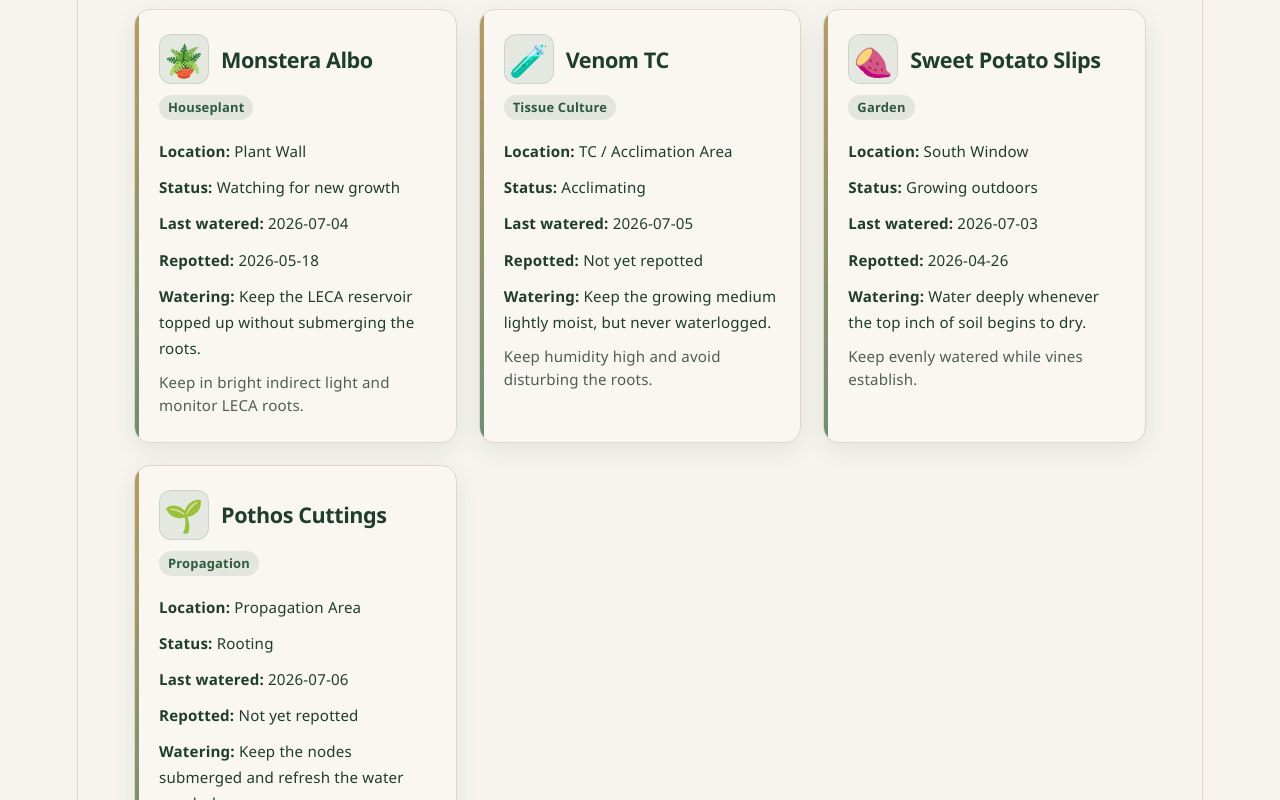
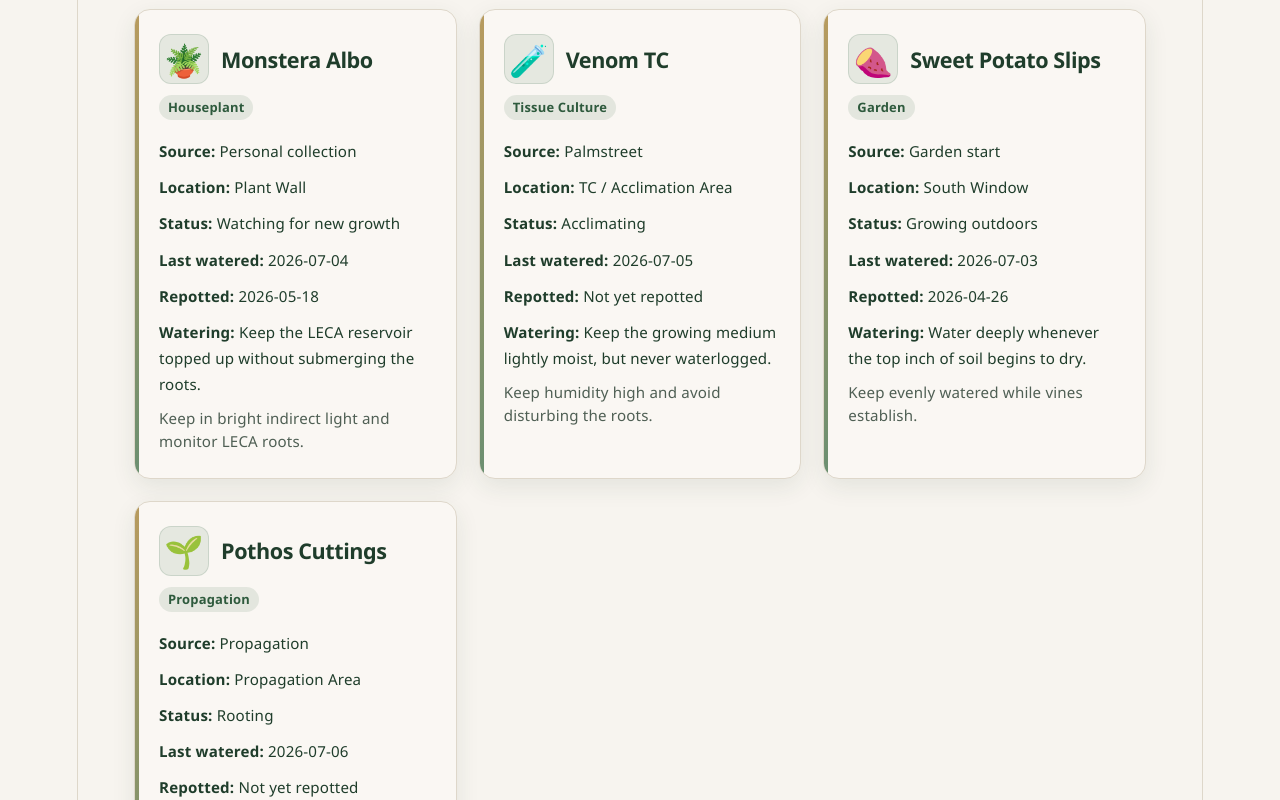
Before and after one commit to dc4622ne/plant-inventory, a React (Vite) app: page / in a window 1280 px wide. Shown: the part 600-1400 px from the top of the page. Built offline with nearby package versions, Linux system fonts and the light colour scheme.

Commit message:
Add plant source field

```diff
--- a/src/App.jsx
+++ b/src/App.jsx
@@ -6,6 +6,7 @@ const initialPlants = [
     name: 'Monstera Albo',
     image: '🪴',
     type: 'Houseplant',
+    source: 'Personal collection',
     location: 'Plant Wall',
     status: 'Watching for new growth',
     lastWatered: '2026-07-04',
@@ -17,6 +18,7 @@ const initialPlants = [
     name: 'Venom TC',
     image: '🧪',
     type: 'Tissue Culture',
+    source: 'Palmstreet',
     location: 'TC / Acclimation Area',
     status: 'Acclimating',
     lastWatered: '2026-07-05',
@@ -28,6 +30,7 @@ const initialPlants = [
     name: 'Sweet Potato Slips',
     image: '🍠',
     type: 'Garden',
+    source: 'Garden start',
     location: 'South Window',
     status: 'Growing outdoors',
     lastWatered: '2026-07-03',
@@ -39,6 +42,7 @@ const initialPlants = [
     name: 'Pothos Cuttings',
     image: '🌱',
     type: 'Propagation',
+    source: 'Propagation',
     location: 'Propagation Area',
     status: 'Rooting',
     lastWatered: '2026-07-06',
@@ -85,6 +89,7 @@ function App() {
         name,
         image: getPlantImage(name, type),
         type,
+        source: 'Personal collection',
         location,
         status: 'New',
         lastWatered: new Date().toISOString().slice(0, 10),
@@ -194,6 +199,7 @@ function App() {
                 <h2>{plant.name}</h2>
               </div>
               <p className="plant-type">{plant.type}</p>
+              <p className="plant-status"><strong>Source:</strong> {plant.source}</p>
               <p className="plant-status"><strong>Location:</strong> {plant.location}</p>
               <p className="plant-status"><strong>Status:</strong> {plant.status}</p>
               <p className="plant-status"><strong>Last watered:</strong> {plant.lastWatered}</p>
```
